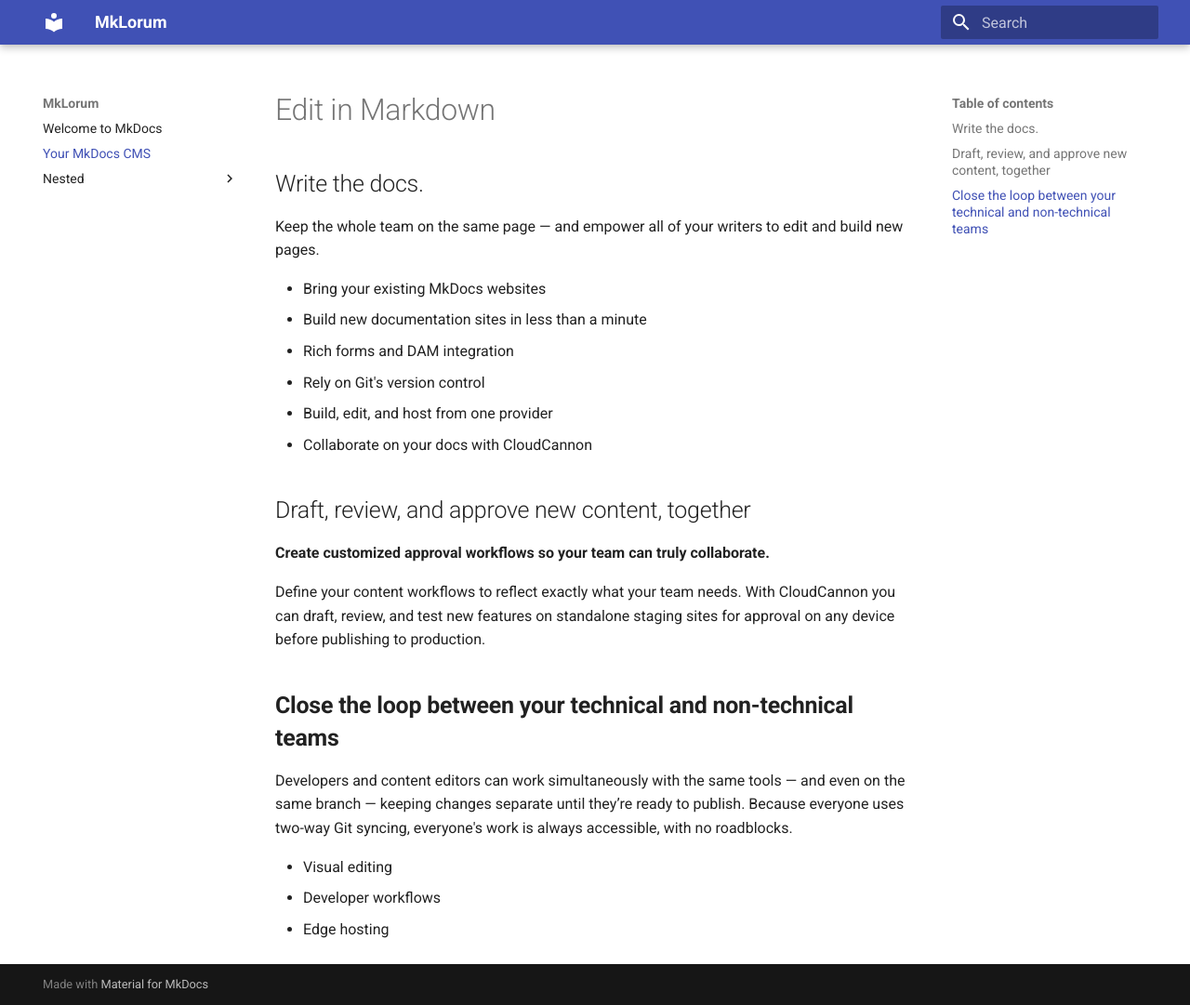
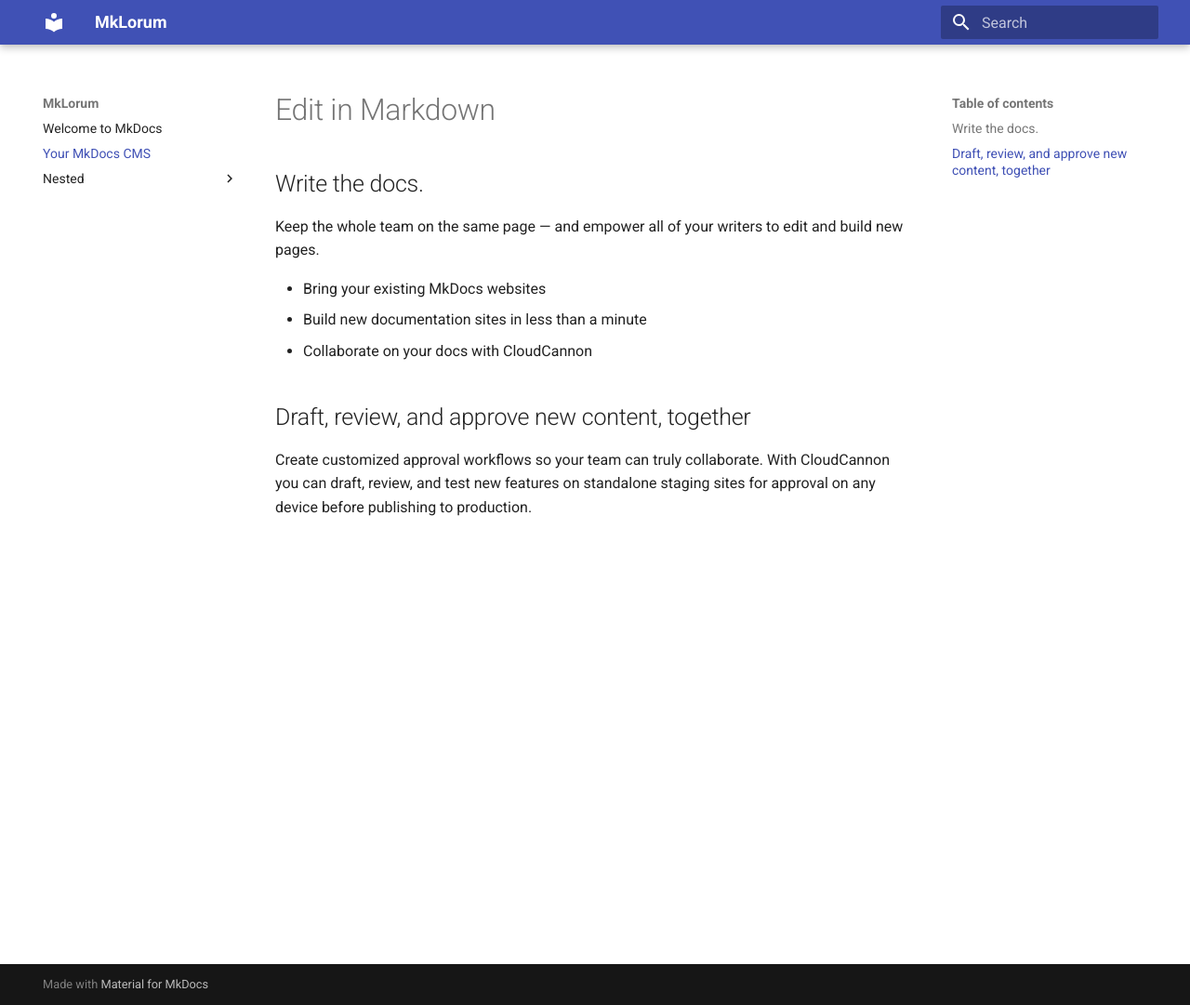
Before and after one commit to David-Large/mkdocs_demo, an MkDocs documentation site: the page built from docs/about.md, in a window 1280 px wide and 1081 px high. Shown: the whole window at 93% size. Built offline with MkDocs 1.6.1 and Material for MkDocs 9.7.7, drawn with Linux system fonts in a browser that asks for light colours.

Commit message:
Updated 'docs/about.md' via CloudCannon

```diff
--- a/docs/about.md
+++ b/docs/about.md
@@ -16,21 +16,8 @@ Keep the whole team on the same page — and empower all of your writers to edit
 
 * Bring your existing MkDocs websites
 * Build new documentation sites in less than a minute
-* Rich forms and DAM integration
-* Rely on Git's version control
-* Build, edit, and host from one provider
 * Collaborate on your docs with CloudCannon
 
 ## Draft, review, and approve new content, together
 
-**Create customized approval workflows so your team can truly collaborate.**
-
-Define your content workflows to reflect exactly what your team needs. With CloudCannon you can draft, review, and test new features on standalone staging sites for approval on any device before publishing to production.
-
-## **Close the loop between your technical and non-technical teams**
-
-Developers and content editors can work simultaneously with the same tools — and even on the same branch — keeping changes separate until they’re ready to publish. Because everyone uses two-way Git syncing, everyone's work is always accessible, with no roadblocks.
-
-* Visual editing
-* Developer workflows
-* Edge hosting
+Create customized approval workflows so your team can truly collaborate. With CloudCannon you can draft, review, and test new features on standalone staging sites for approval on any device before publishing to production.
```
